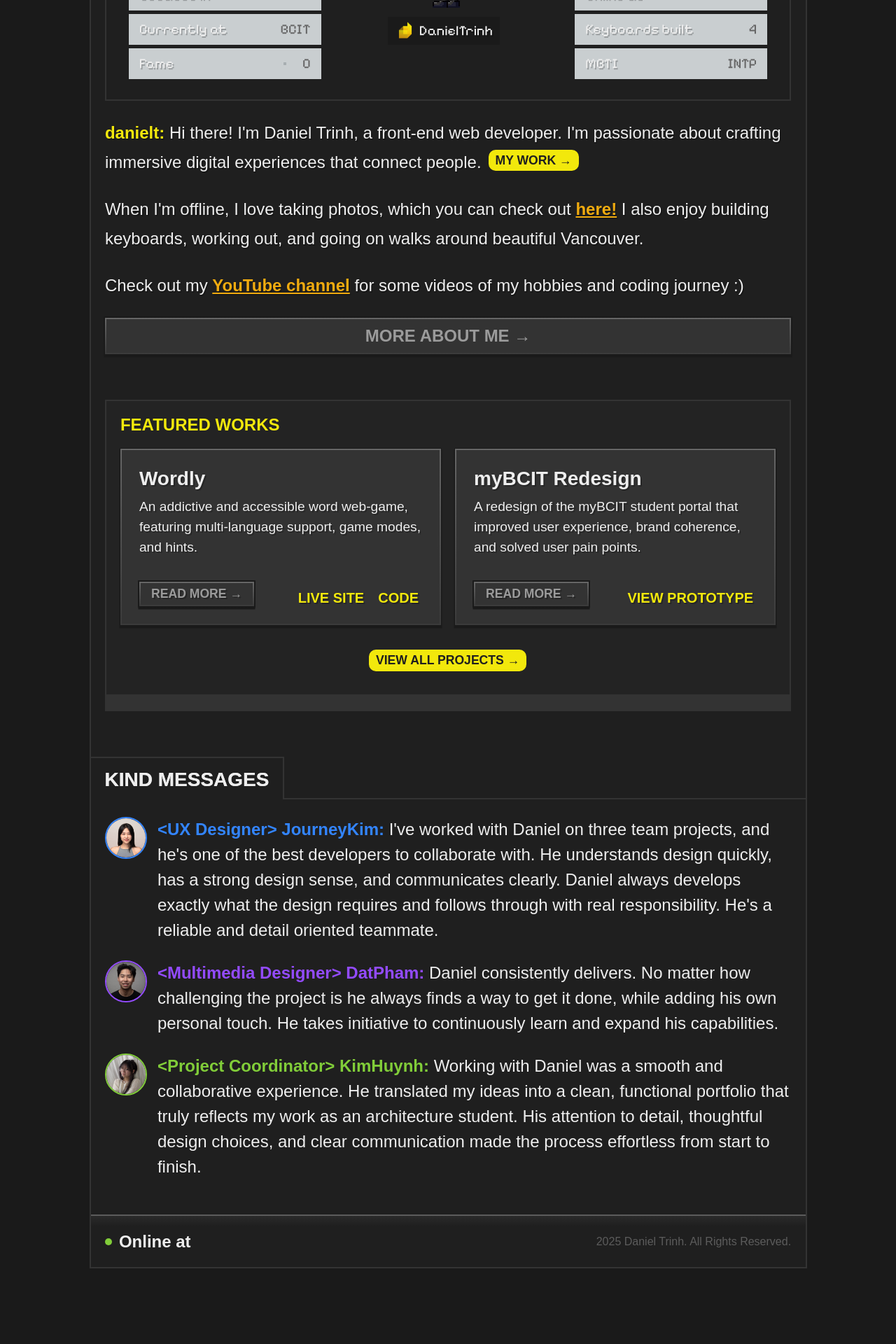
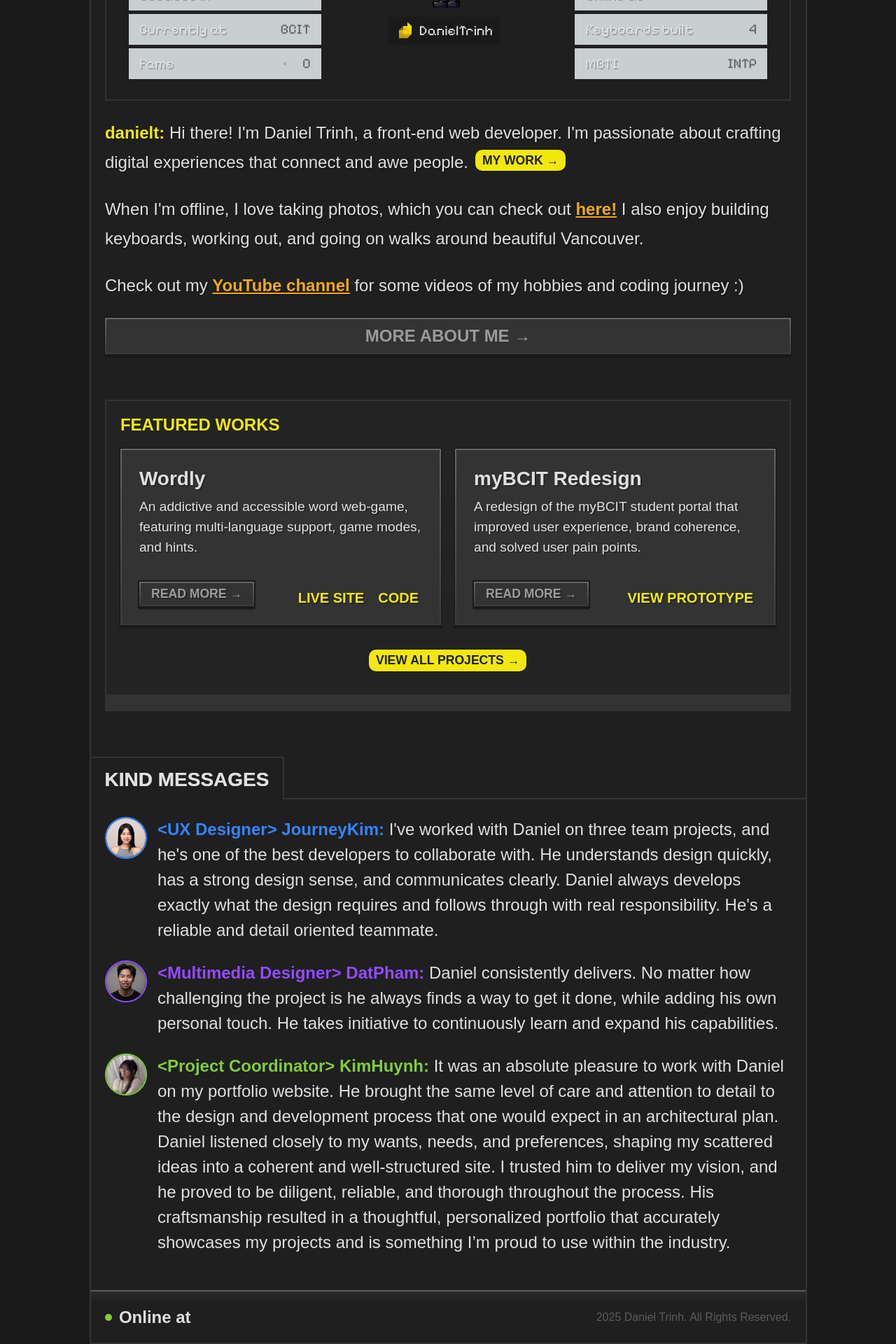
Before and after one commit to daniobanio/portfolio, a React (Vite) app: page / in a window 1280 px wide. Shown: the part 532-2452 px from the top of the page at 70% size. Before the commit the page ends 2344 px from the top, so only its background shows below. Built offline with nearby package versions, Linux system fonts and the light colour scheme; no server answers; the database is empty; some icons are missing; a web font is replaced by a local one.

Commit message:
update: intro, kim msg

```diff
--- a/src/pages/Home.jsx
+++ b/src/pages/Home.jsx
@@ -291,8 +291,7 @@ const Home = () => {
         <div className="intro">
           <p>
             <span className="para-h1">danielt:</span> Hi there! I'm Daniel Trinh, a
-            front-end web developer. I'm passionate about crafting immersive
-            digital experiences that connect people.
+            front-end web developer. I'm passionate about crafting digital experiences that connect and awe people.
             <AnimatedButton to="/projects" className="btn-filled">MY WORK →</AnimatedButton> <br />
 
           </p>
@@ -419,7 +418,7 @@ const Home = () => {
                 >
                   <span className="msg-h3">&lt;Project Coordinator&gt; KimHuynh: </span>
                 </a>
-                Working with Daniel was a smooth and collaborative experience. He translated my ideas into a clean, functional portfolio that truly reflects my work as an architecture student. His attention to detail, thoughtful design choices, and clear communication made the process effortless from start to finish.
+                It was an absolute pleasure to work with Daniel on my portfolio website. He brought the same level of care and attention to detail to the design and development process that one would expect in an architectural plan. Daniel listened closely to my wants, needs, and preferences, shaping my scattered ideas into a coherent and well-structured site. I trusted him to deliver my vision, and he proved to be diligent, reliable, and thorough throughout the process. His craftsmanship resulted in a thoughtful, personalized portfolio that accurately showcases my projects and is something I’m proud to use within the industry.
               </p>
             </div>
           </div>
--- a/src/styles.scss
+++ b/src/styles.scss
@@ -17,7 +17,7 @@
      --hero-gray: #666666;
      --fame-btn: #A7AEB1;
 
-     --white: #eeeeee;
+     --white: #e0e0e0;
      --yellow: #F2E80C;
      --orange: #F0AB0F;
     /* extended palette */
@@ -46,6 +46,7 @@
     cursor: url('/imgs/cursors/maplestory/point.png'), auto;
   }
 
+
   /* Links and clickable elements */
   a, button, .btn-filled, .btn-big, .btn-small,
   .nav-container li, .project-item, .fame-up-btn,
@@ -629,7 +630,6 @@
     gap: 15px;
     width: 96%;
     font-size: 1.5rem;
-    font-weight: 300;
     line-height: 1.5;
     margin-bottom: 25px;
   }
```
